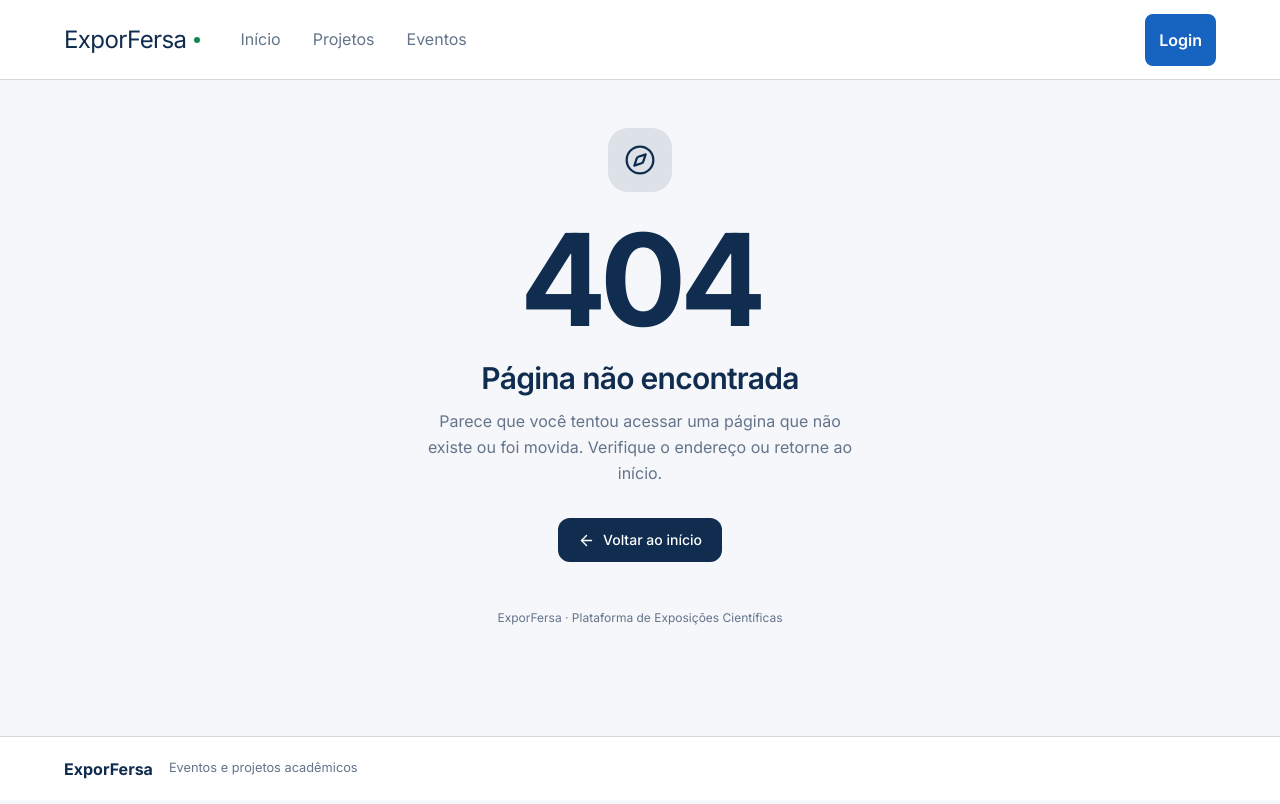
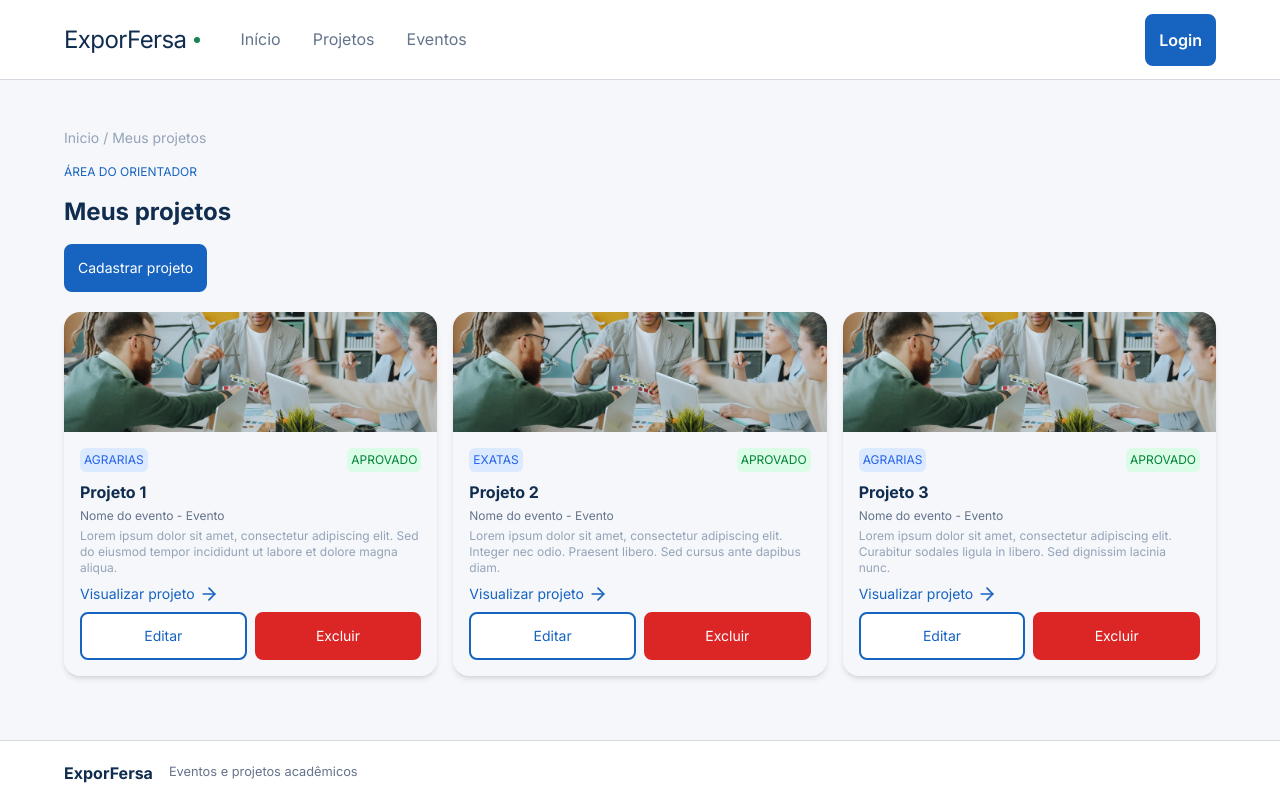
Before and after one commit to RickM19/Exporfersa-frontend, a React (Vite) app: page /meus-projetos in a window 1280 px wide. Built offline with nearby package versions, Linux system fonts and the light colour scheme.

Commit message:
feat: add manage projects page

```diff
--- a/src/components/projects/ProjectCard.jsx
+++ b/src/components/projects/ProjectCard.jsx
@@ -34,8 +34,8 @@ const ProjectCard = ({
             )}
           </div>
           <h1 className="text-l font-bold mb-1">{title}</h1>
-          <p className="text-xs mb-1">Nome do evento - {eventName}</p>
-          <p className="text-xs mb-2">{summary}</p>
+          <p className="text-xs text-muted-foreground mb-1">Nome do evento - {eventName}</p>
+          <p className="text-xs text-muted mb-2">{summary}</p>
           <NavLink
             className="text-sm text-secondary flex items-center cursor-pointer"
             to={projectUrl}
--- /dev/null
+++ b/src/pages/projects/ManageProjects.jsx
@@ -0,0 +1,40 @@
+import { NavLink } from "react-router-dom";
+import Card from "../../components/UI/Card";
+import GridContainer from "../../components/GridContainer";
+import ProjectCard from "../../components/projects/ProjectCard";
+import Button from "../../components/UI/Button";
+
+const ManageProjects = ({ projects }) => {
+  return (
+    <>
+      <div>
+        <section className="flex flex-col gap-4 mb-5">
+          <span className="text-sm text-muted block">Inicio / Meus projetos</span>
+          <span className="text-secondary text-xs uppercase">Área do orientador</span>
+          <h1 className="text-2xl font-bold">
+            Meus projetos
+          </h1>
+          <NavLink to={"/projetos/criar"}>
+            <Button value="Cadastrar projeto" type="primary" />
+          </NavLink>
+        </section>
+        <GridContainer>
+          {projects.slice(0, 3).map((project) => (
+            <ProjectCard
+              key={project.id}
+              projectId={project.id}
+              title={project.projectName}
+              category={project.category}
+              eventName="Evento"
+              summary={project.summary}
+              status={"APROVADO"}
+              manage={true}
+            />
+          ))}
+        </GridContainer>
+      </div>
+    </>
+  );
+};
+
+export default ManageProjects;
--- a/src/routes/AppRoutes.jsx
+++ b/src/routes/AppRoutes.jsx
@@ -12,6 +12,7 @@ import CreateProject from "../pages/projects/CreateProject";
 import EditProject from "../pages/projects/EditProject";
 import ViewProjects from "../pages/projects/ViewProjects";
 import ProjectPage from "../pages/projects/ProjectPage";
+import ManageProjects from "../pages/projects/ManageProjects";
 
 const AppRoutes = () => {
   const [projects, setProjects] = useState(mockProjects);
@@ -23,6 +24,7 @@ const AppRoutes = () => {
         <Route path="/" element={<Content />}>
           <Route index element={<Home projects={projects} events={events} />} />
           <Route path="/projetos" element={<ViewProjects projects={projects} />} />
+          <Route path="/meus-projetos" element={<ManageProjects projects={projects} />} />
           <Route path="/projetos/criar" element={<CreateProject />} />
           <Route path="/projetos/1/editar" element={<EditProject />} />
           <Route path="/projetos/1" element={<ProjectPage />} />
```
